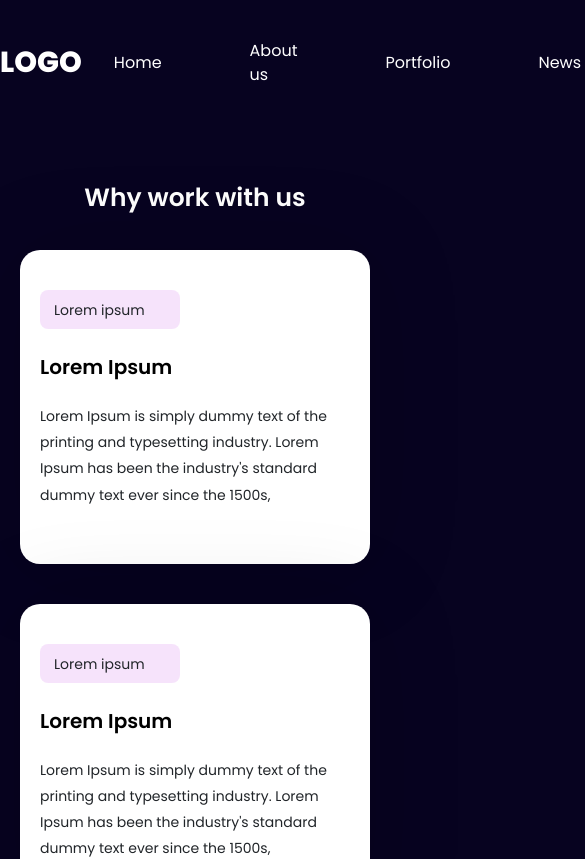
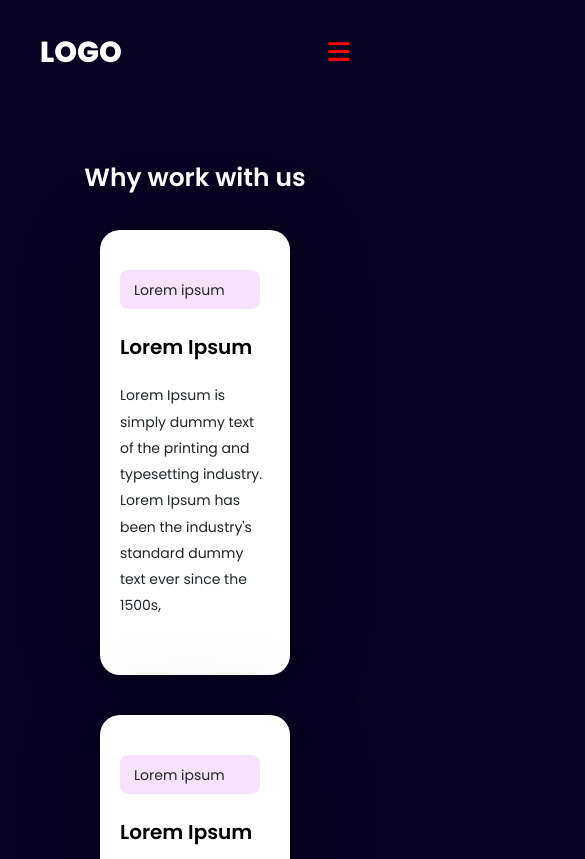
Before and after one commit to Bakha022/Gaming-Website, a React (Vite) app: page /about in a window 390 px wide. Shown: the top 859 px of the page, 585 px wide, since content can reach past the window. Built offline with nearby package versions, Linux system fonts and the light colour scheme.

Commit message:
Navbar responsive qilindi

```diff
--- a/src/components/navbar/NavbarComponent.module.css
+++ b/src/components/navbar/NavbarComponent.module.css
@@ -20,7 +20,7 @@
   align-items: center;
 }
 
-.nav ul {
+.nav-list-wrapper ul {
   display: flex;
   gap: 88px;
   list-style: none;
@@ -77,3 +77,21 @@
   font-size: 20px;
   display: none;
 }
+
+@media screen and (max-width: 860px) {
+  .nav-list-wrapper ul {
+    gap: 50px;
+  }
+}
+
+@media screen and (max-width: 768px) {
+  .nav-list-wrapper ul {
+    display: none;
+  }
+  .contact-btn {
+    display: none;
+  }
+  .close-btn {
+    display: block;
+  }
+}
--- a/src/index.css
+++ b/src/index.css
@@ -14,6 +14,13 @@ body {
 
 a {
   text-decoration: none;
+}
+
+.container {
+  width: 100%;
+  max-width: 1250px !important;
+  margin: 0px auto;
+  padding: 0px 40px !important;
 }
 
 *,
```
